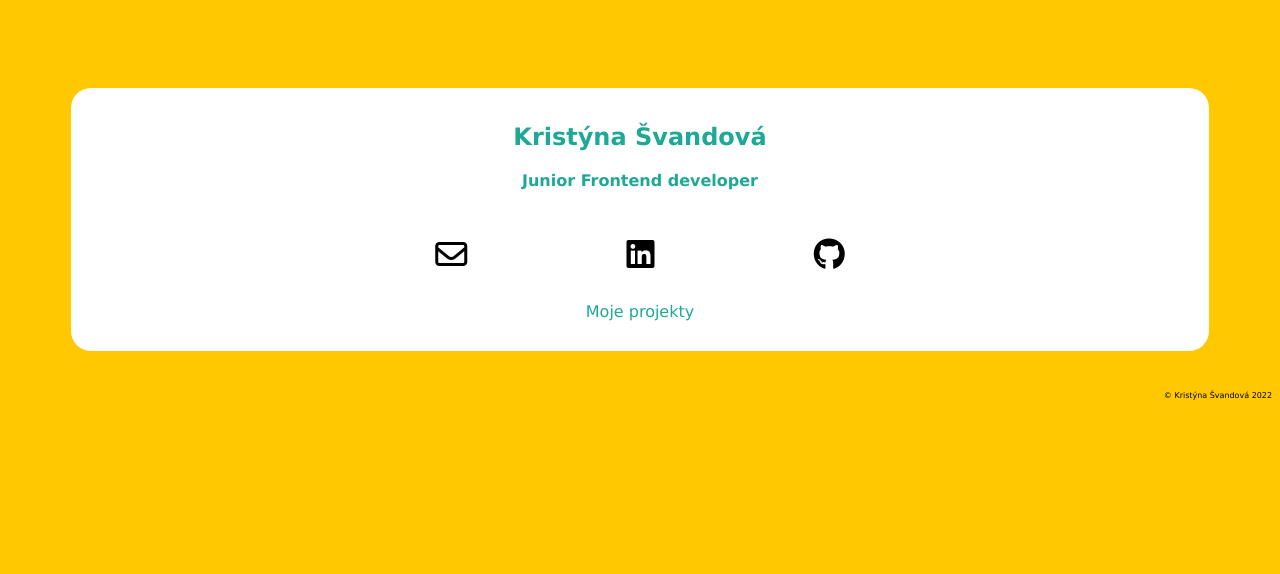
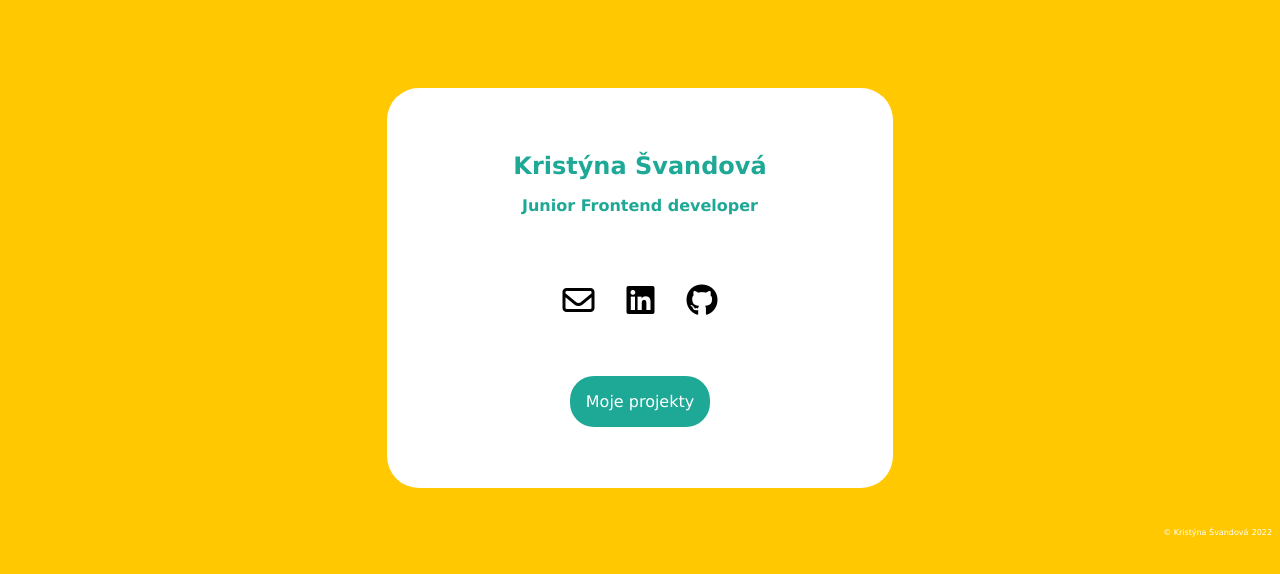
Before and after one commit to Tynusak/my-website-basics, a plain HTML site: page index.html in a window 1280 px wide. Drawn offline with Linux system fonts and the light colour scheme.

Commit message:
Design details - homepage

```diff
--- a/index.html
+++ b/index.html
@@ -14,28 +14,33 @@
   <body>
     <header></header>
     <main>
-      <section>
+      <div class="name">
         <h1>Kristýna Švandová</h1>
         <h3>Junior Frontend developer</h3>
-      </section>
-      <section class="contact">
-        <a href="mailto:kristyna.svandova@gmail.com"
+      </div>
+      <div class="contact">
+        <a class="contact_link" href="mailto:kristyna.svandova@gmail.com"
           ><i class="fa-regular fa-envelope"></i
         ></a>
         <a
+          class="contact_link"
           href="https://www.linkedin.com/in/krist%C3%BDna-%C5%A1vandov%C3%A1-38b3a270/"
           ><i class="fa-brands fa-linkedin"></i
         ></a>
-        <a href="https://github.com/Tynusak"
+        <a class="contact_link" href="https://github.com/Tynusak"
           ><i class="fa-brands fa-github"></i
         ></a>
-      </section>
-      <section class="portfolio">
-        <a href="index.html" target="_blank" rel="noopener noreferrer"
+      </div>
+      <div class="project__link">
+        <a
+          class="my_projects"
+          href="index.html"
+          target="_blank"
+          rel="noopener noreferrer"
           >Moje projekty</a
         >
-      </section>
+      </div>
     </main>
-    <footer>© Kristýna Švandová 2022</footer>
+    <footer><span>© Kristýna Švandová</span><span> 2022</span></footer>
   </body>
 </html>
--- a/style.css
+++ b/style.css
@@ -7,19 +7,23 @@ body {
   display: flex;
   flex-direction: column;
   justify-content: space-between;
+  align-items: center;
   background-color: #ffc800;
 }
-header {
+/* header {
   height: 10vh;
-}
+} */
 main {
+  margin-top: 10vh;
   background-color: white;
-  border-radius: 20px;
-  padding: 10px 0px 30px 0px;
+  border-radius: 2rem;
+  padding: 1rem 0rem 2rem 0rem;
   display: flex;
   flex-wrap: wrap;
   justify-content: center;
-  align-items: center;
+  align-items: baseline;
+  height: 25rem;
+  gap: 1rem;
 }
 h1,
 h3 {
@@ -34,14 +38,18 @@ h3 {
   font-size: 1rem;
 }
 
-section {
+div {
   width: 100%;
   text-align: center;
 }
+.name {
+  margin-top: 2rem;
+}
 .contact {
   display: flex;
-  justify-content: space-around;
-  padding: 2rem 15%;
+  justify-content: center;
+  gap: 2rem;
+  padding: 1rem;
 }
 
 i {
@@ -50,25 +58,59 @@ i {
 }
 a {
   text-decoration: none;
-  color: #1ea896;
+  cursor: pointer;
+}
+.contact_link {
+  color: black;
   font-size: 1rem;
 }
-a:hover {
-  color: #ffc800;
+.contact_link:hover {
+  transform: scale(1.5);
+  transition: transform 500ms;
+}
+.project__link {
+  padding: 1.5rem 1rem;
+}
+.project__link:hover {
+  transform: scale(1.5);
+  transition: transform 500ms;
+}
+.my_projects {
+  color: white;
+  background-color: #1ea896;
+  padding: 1rem;
+  border-radius: 1.5rem;
+  margin: 1rem;
 }
 
 footer {
+  width: 100%;
+  color: white;
   margin-top: 5vh;
   font-size: 0.5rem;
   text-align: right;
   height: 5vh;
+  display: flex;
+  justify-content: flex-end;
+  gap: 0.2rem;
 }
 @media (min-width: 450px) {
   main {
-    padding: 15px 0px 30px 0px;
-    margin: 0px 5%;
-  }
-  .contact {
-    padding: 2rem 25%;
+    width: 80%;
   }
 }
+@media (min-width: 650px) {
+  main {
+    width: 60%;
+  }
+}
+@media (min-width: 1000px) {
+  main {
+    width: 40%;
+  }
+}
+@media (min-width: 1700px) {
+  main {
+    width: 25%;
+  }
+}
```
